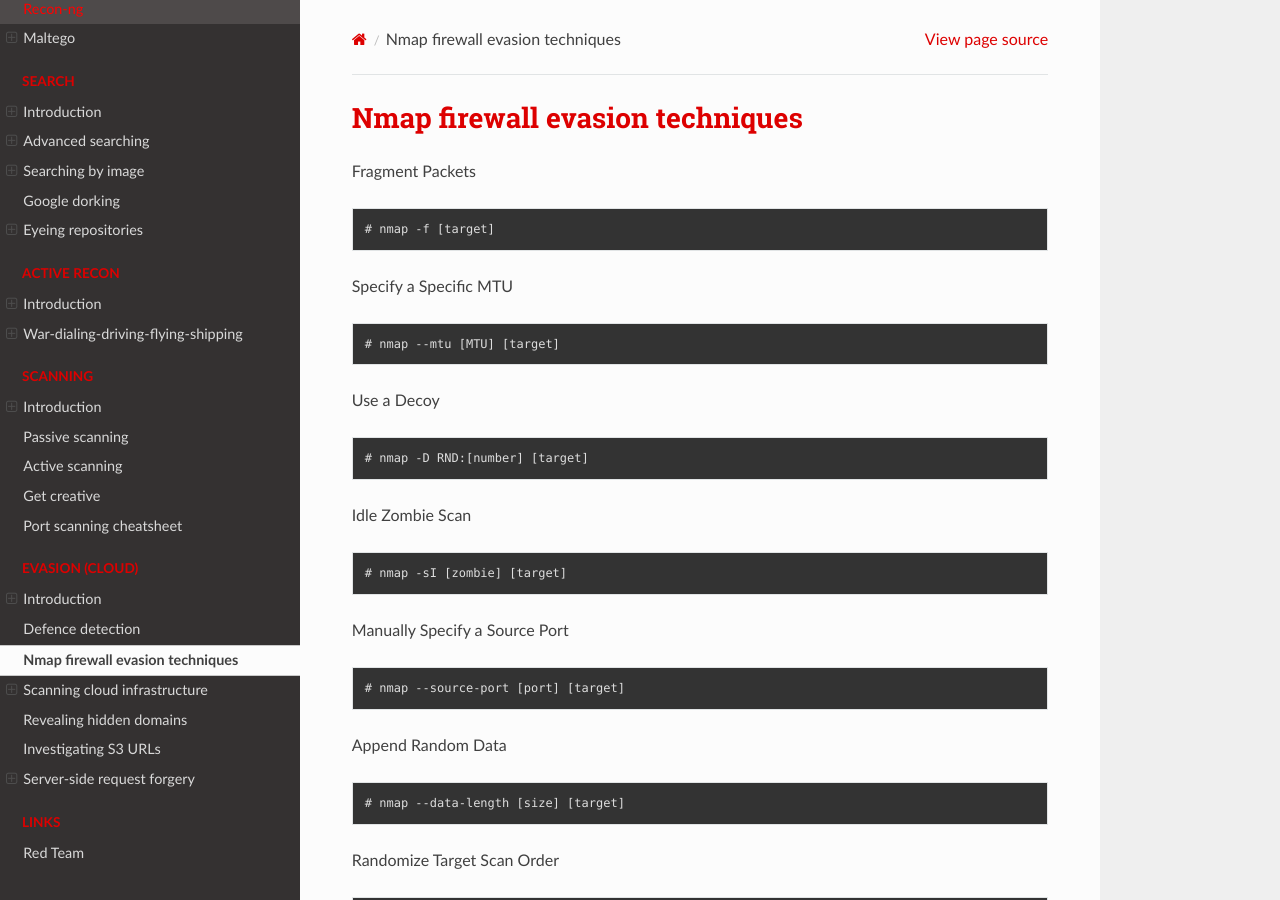
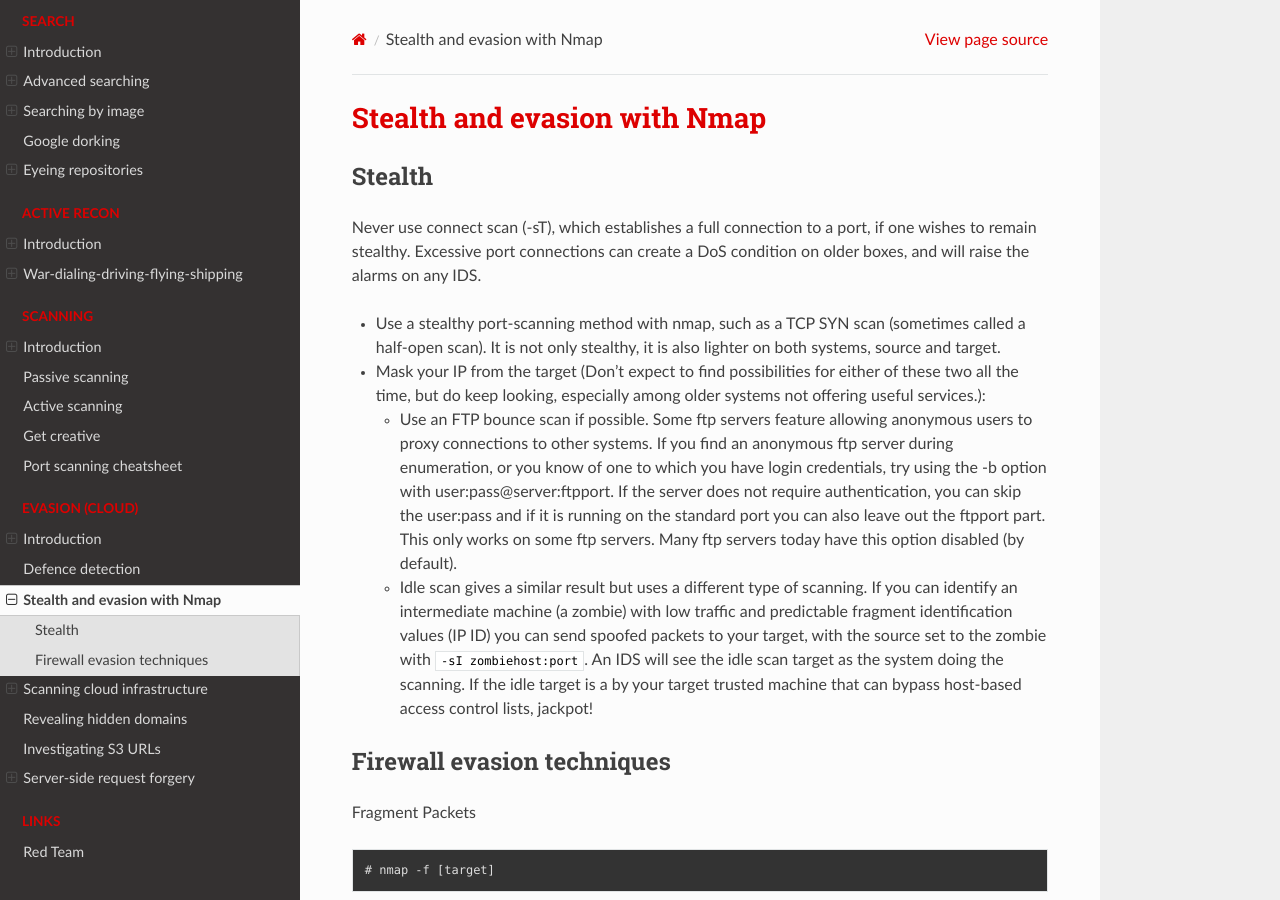
Before and after one commit to tymyrddin/red-recon, a Sphinx documentation site: the page built from source/docs/evasion/nmap.md, in a window 1280 px wide and 900 px high. Built offline with Sphinx 7.4.7 and the Read the Docs theme 2.0.0, drawn with Linux system fonts in a browser that asks for light colours.

```diff
--- a/source/docs/evasion/nmap.md
+++ b/source/docs/evasion/nmap.md
@@ -1,4 +1,15 @@
-# Nmap firewall evasion techniques
+# Stealth and evasion with Nmap
+
+## Stealth
+
+Never use connect scan (-sT), which establishes a full connection to a port, if one wishes to remain stealthy. Excessive port connections can create a DoS condition on older boxes, and will raise the alarms on any IDS.
+
+* Use a stealthy port-scanning method with nmap, such as a TCP SYN scan (sometimes called a half-open scan). It is not only stealthy, it is also lighter on both systems, source and target.
+* Mask your IP from the target (Don't expect to find possibilities for either of these two all the time, but do keep looking, especially among older systems not offering useful services.):
+    * Use an FTP bounce scan if possible. Some ftp servers feature allowing anonymous users to proxy connections to other systems. If you find an anonymous ftp server during enumeration, or you know of one to which you have login credentials, try using the -b option with user:pass@server:ftpport. If the server does not require authentication, you can skip the user:pass and if it is running on the standard port you can also leave out the ftpport part. This only works on some ftp servers. Many ftp servers today have this option disabled (by default).
+    * Idle scan gives a similar result but uses a different type of scanning. If you can identify an intermediate machine (a zombie) with low traffic and predictable fragment identification values (IP ID) you can send spoofed packets to your target, with the source set to the zombie with <code>-sI zombiehost:port</code>. An IDS will see the idle scan target as the system doing the scanning. If the idle target is a by your target trusted machine that can bypass host-based access control lists, jackpot!
+
+## Firewall evasion techniques
 
 Fragment Packets
 
```
Also changed, not shown: source/docs/evasion/README.md (+1 -1 lines).
